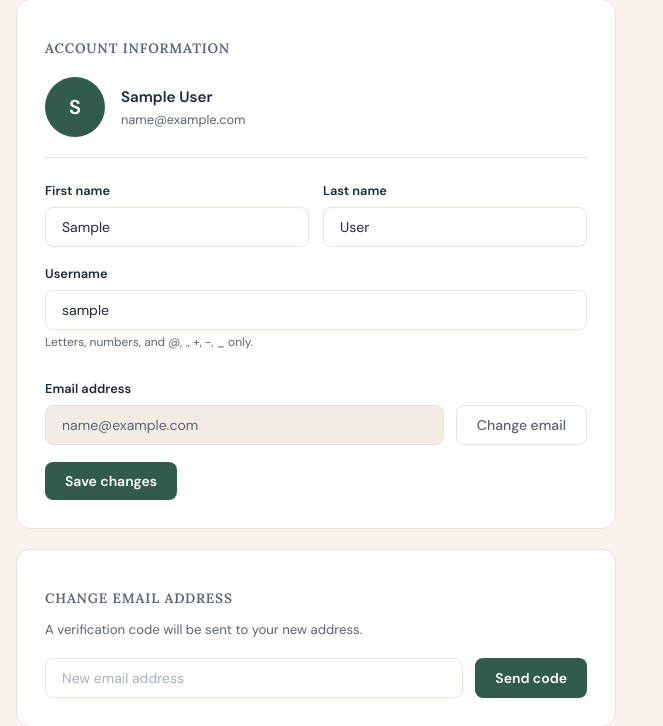
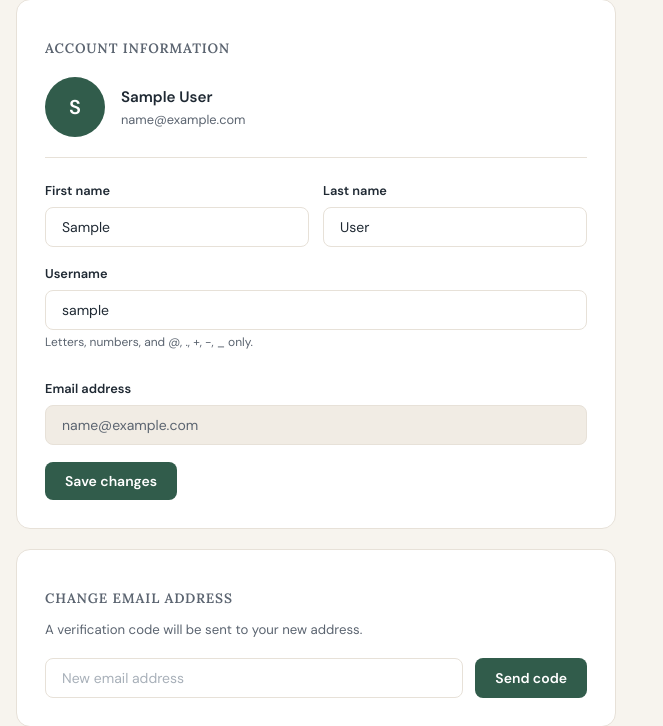
Before and after one commit to israel-omotayo/Planforge, a Django app: page /accounts/profile/ in a window 1280 px wide. Shown: the part 176-902 px from the top of the page, without its empty margins (0-663 px from the left). Run offline with Django 5.2, Linux system fonts and the light colour scheme; the visitor is signed in with stand-in values (Sample User, id 1); data that the repository does not hold is empty; parts of the project's set-up code (start-up, migrations or seed data) failed here and were passed over; some libraries are stand-ins or nearby versions.

Commit message:
Updated profile UI

```diff
--- a/accounts/urls.py
+++ b/accounts/urls.py
@@ -28,7 +28,7 @@ urlpatterns = [
 
     # Security
     path("password/change/", views.password_change_view, name="change_password"),
-    path("password/set/",      views.set_password_view,      name="set_password"),
+    path("password/set/", views.set_password_view, name="set_password"),
     path("google/disconnect/", views.disconnect_google_view, name="disconnect_google"),
     path("account/delete/",  views.delete_account_view, name="delete_account"),
 
--- a/templates/accounts/profile.html
+++ b/templates/accounts/profile.html
@@ -103,7 +103,6 @@
         <div style="display:flex; gap:0.75rem;">
           <input type="text" value="{{ request.user.email }}" disabled class="input"
                  style="flex:1; background:var(--muted-bg); color:var(--muted); cursor:not-allowed;">
-          <a href="#email-change" class="btn-ghost" style="white-space:nowrap;">Change email</a>
         </div>
       </div>
 
```
